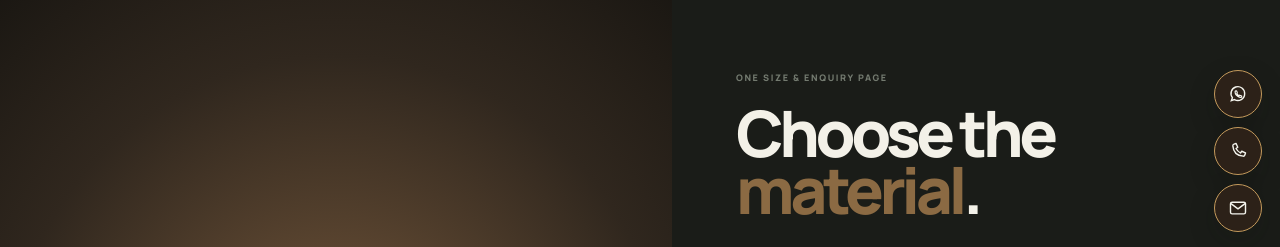
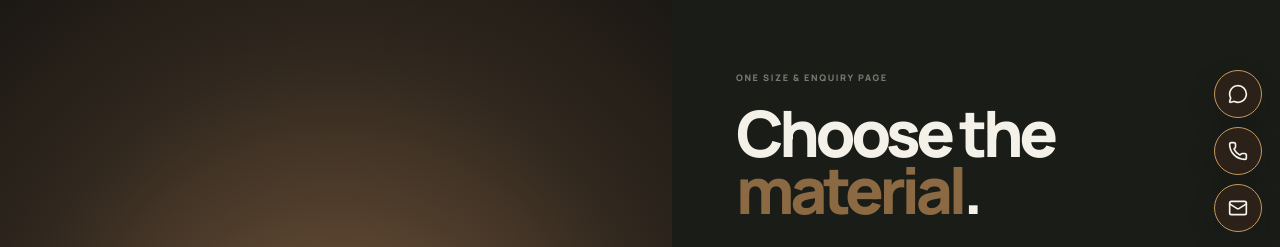
Before and after one commit to dhurva3333/Jyothimainesandmineral, a Next.js app: page /sizes in a window 1280 px wide. Shown: the part 548-795 px from the top of the page. Built offline with nearby package versions, Linux system fonts and the light colour scheme.

Commit message:
refactor: use lucide icons for contact actions

```diff
--- a/components/FloatingContact.tsx
+++ b/components/FloatingContact.tsx
@@ -1,17 +1,13 @@
+import { Mail, MessageCircle, Phone } from 'lucide-react'
+
 const phone = 'tel:+919963639482'
 const email = 'mailto:vermiculitejyothi@gmail.com'
 const whatsapp = 'https://wa.me/919963639482?text=Hello%20Jyothi%20Mines%20%26%20Minerals%2C%20I%20would%20like%20to%20enquire%20about%20vermiculite.'
 
-function Icon({ type }: { type: 'whatsapp' | 'phone' | 'email' }) {
-  if (type === 'phone') return <svg viewBox="0 0 24 24" aria-hidden="true"><path d="M7.2 3.8 9.7 3l2 4.5-2.1 1.5a13.5 13.5 0 0 0 5.4 5.4l1.5-2.1 4.5 2-.8 2.5a2 2 0 0 1-2.1 1.4C10.8 17.6 6.4 13.2 5.8 5.9a2 2 0 0 1 1.4-2.1Z" fill="none" stroke="currentColor" strokeWidth="1.7" strokeLinecap="round" strokeLinejoin="round"/></svg>
-  if (type === 'email') return <svg viewBox="0 0 24 24" aria-hidden="true"><rect x="3" y="5" width="18" height="14" rx="2" fill="none" stroke="currentColor" strokeWidth="1.7"/><path d="m4 7 8 6 8-6" fill="none" stroke="currentColor" strokeWidth="1.7" strokeLinecap="round" strokeLinejoin="round"/></svg>
-  return <svg viewBox="0 0 24 24" aria-hidden="true"><path d="M20 11.6a8.2 8.2 0 0 1-12.2 7.1L4 20l1.3-3.6A8.2 8.2 0 1 1 20 11.6Z" fill="none" stroke="currentColor" strokeWidth="1.7"/><path d="M8.6 8.7c.2-.5.5-.5.8-.5h.6c.2 0 .4.1.5.4l.7 1.6c.1.2.1.4-.1.6l-.6.7c.6 1.1 1.5 2 2.6 2.6l.7-.6c.2-.2.4-.2.6-.1l1.6.7c.3.1.4.3.4.5v.6c0 .3 0 .6-.5.8-2 .7-7-2.4-7.3-5.3Z" fill="none" stroke="currentColor" strokeWidth="1.4" strokeLinecap="round" strokeLinejoin="round"/></svg>
-}
-
 export default function FloatingContact() {
   return <aside className="floating-contact" aria-label="Contact Jyothi Mines & Minerals">
-    <a href={whatsapp} target="_blank" rel="noopener noreferrer" aria-label="WhatsApp Jyothi" title="WhatsApp"><Icon type="whatsapp" /></a>
-    <a href={phone} aria-label="Call Jyothi" title="Call"><Icon type="phone" /></a>
-    <a href={email} aria-label="Email Jyothi" title="Email"><Icon type="email" /></a>
+    <a href={whatsapp} target="_blank" rel="noopener noreferrer" aria-label="WhatsApp Jyothi" title="WhatsApp"><MessageCircle /></a>
+    <a href={phone} aria-label="Call Jyothi" title="Call"><Phone /></a>
+    <a href={email} aria-label="Email Jyothi" title="Email"><Mail /></a>
   </aside>
 }
```
